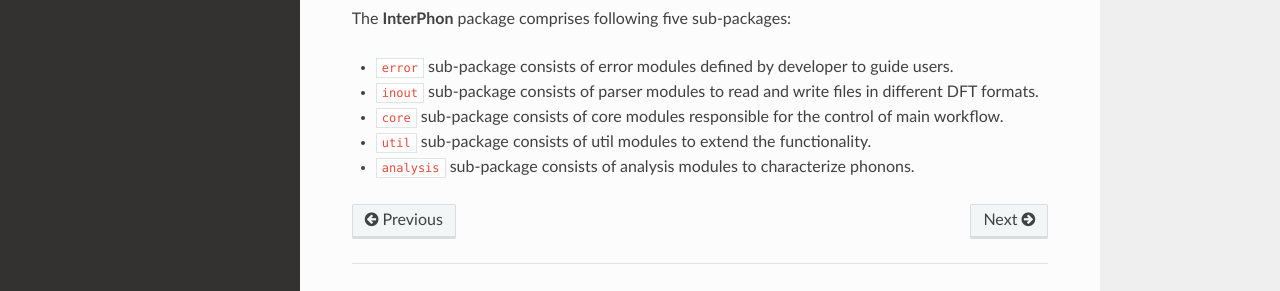
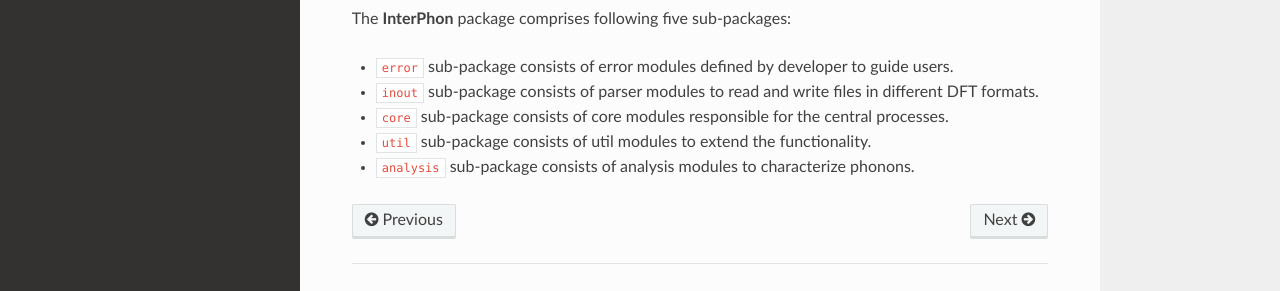
Before and after one commit to InWonYeu/interphon, a Sphinx documentation site: the page built from docs/source/introduction.rst, in a window 1280 px wide and 1314 px high. Shown: the part 945-1236 px from the top of the window. Built offline with Sphinx 7.4.7 and the Read the Docs theme 2.0.0, drawn with Linux system fonts in a browser that asks for light colours.

Commit message:
Add files via upload

```diff
--- a/docs/source/introduction.rst
+++ b/docs/source/introduction.rst
@@ -45,7 +45,7 @@ The **InterPhon** package comprises following five sub-packages:
 
 - ``inout`` sub-package consists of parser modules to read and write files in different DFT formats.
 
-- ``core`` sub-package consists of core modules responsible for the control of main workflow.
+- ``core`` sub-package consists of core modules responsible for the central processes.
 
 - ``util`` sub-package consists of util modules to extend the functionality.
 
```
